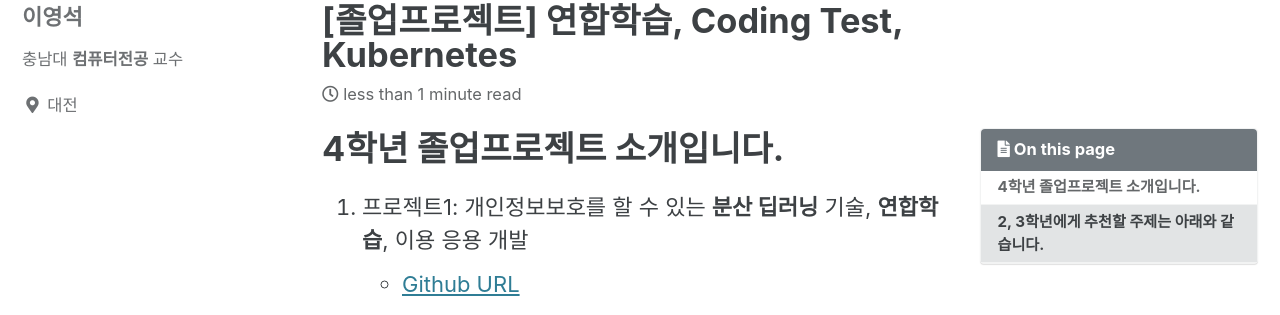
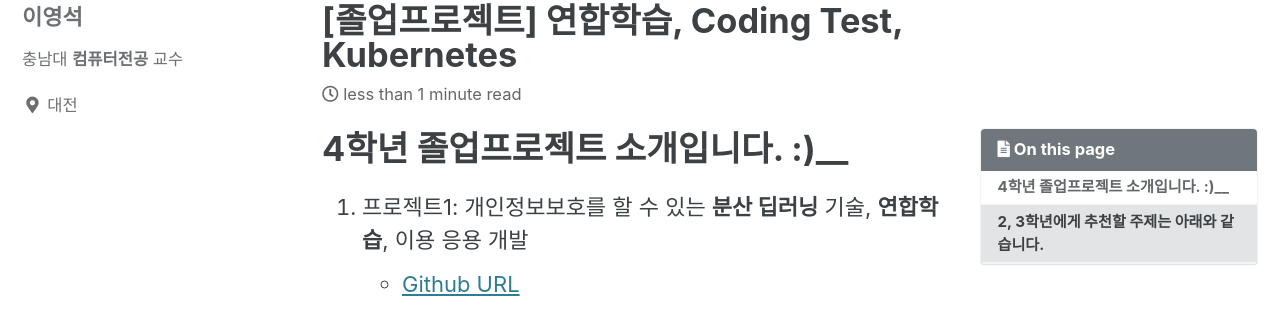
Before and after one commit to leeyoungseok/leeyoungseok.github.com, a Jekyll site: the page built from _posts/2021-12-20-under-project-list.md, in a window 1280 px wide. Shown: the part 107-422 px from the top of the page. Built offline with Jekyll 4.4.1, drawn with Linux system fonts in a browser that asks for light colours; cached includes are drawn as plain includes.

```diff
--- a/_posts/2021-12-20-under-project-list.md
+++ b/_posts/2021-12-20-under-project-list.md
@@ -14,7 +14,7 @@ date: 2021-12-19
 last_modified_at: 2021-12-19
 ---
 
-# 4학년 졸업프로젝트 소개입니다.
+# 4학년 졸업프로젝트 소개입니다. :)__
 
 1. 프로젝트1: 개인정보보호를 할 수 있는 __분산 딥러닝__ 기술, __연합학습__, 이용 응용 개발
   * [Github URL](https://github.com/leeyoungseok/2022-under-project-fl)
```
